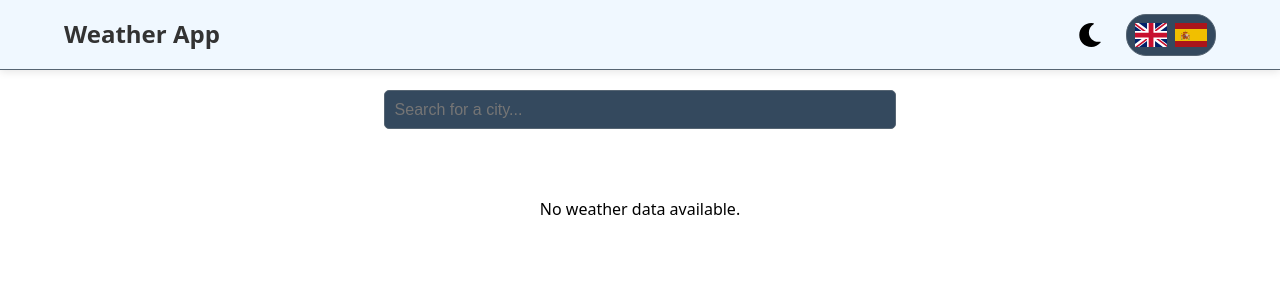
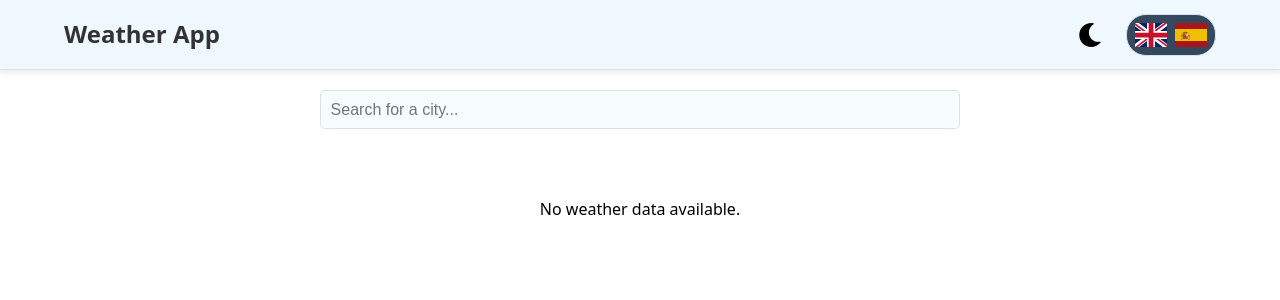
Before and after one commit to Ibrakara/react-weather-app, a React (Vite) app: page / in a window 1280 px wide. Shown: the top 300 px of the page. Built offline with nearby package versions, Linux system fonts and the light colour scheme; no server answers.

Commit message:
change styling

```diff
--- a/src/index.css
+++ b/src/index.css
@@ -7,9 +7,9 @@
   --body-bg-light: #ffffff;
   --body-text-light: #000000;
 
-  --input-bg-light: #34495e;
-  --input-text-light: #ecf0f1;
-  --input-border-light: #566573;
+  --input-bg-light: #f7fcff;
+  --input-text-light: #34495e;
+  --input-border-light: #d6e2f0;
 
   --card-bg-dark: #2c3e50;
   --card-text-dark: #ecf0f1;
@@ -18,9 +18,9 @@
   --body-bg-dark: #34495e;
   --body-text-dark: #ecf0f1;
 
-  --input-bg-dark: #ffffff;
-  --input-text-dark: #333333;
-  --input-border-dark: #cccccc;
+  --input-bg-dark: #2c3e50;
+  --input-text-dark: #ecf0f1;
+  --input-border-dark: #4a6078;
 
   /* Default styles (dark theme) */
   font-family: system-ui, Avenir, Helvetica, Arial, sans-serif;
--- a/src/styles/SearchBar.module.css
+++ b/src/styles/SearchBar.module.css
@@ -3,7 +3,7 @@
   align-items: center;
   gap: 10px;
   margin: 20px 0;
-  width: 80%;
+  width: 100%;
 }
 
 .input {
--- a/src/styles/WeatherCard.module.css
+++ b/src/styles/WeatherCard.module.css
@@ -3,8 +3,7 @@
   border-radius: 15px;
   background-color: var(--card-bg);
   box-shadow: 0 4px 8px rgba(0, 0, 0, 0.1);
-  max-width: 80%;
-  margin: 20px auto;
+  margin: 20px 0;
   font-family: sans-serif;
   text-align: center;
   color: var(--card-text);
```
